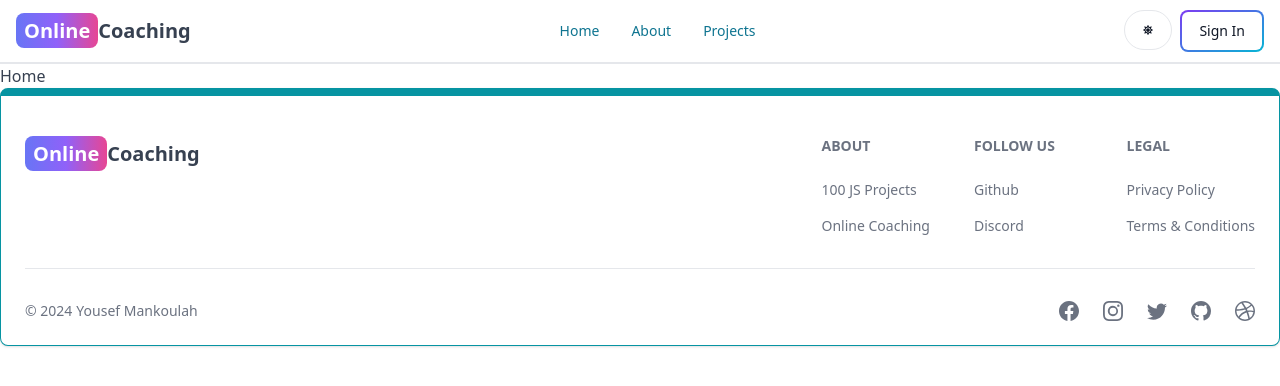
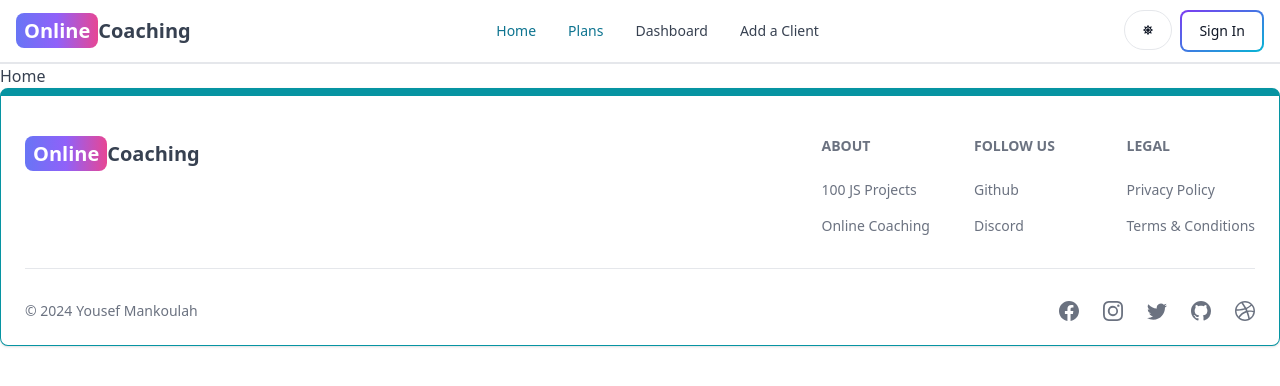
Before and after one commit to yousefmankoulah/Coaching-Manger, a React (Vite) app in the folder client/: page / in a window 1280 px wide. Shown: the top 386 px of the page. Built offline with nearby package versions, Linux system fonts and the light colour scheme.

Commit message:
Update Header.jsx

```diff
--- a/client/src/components/Header.jsx
+++ b/client/src/components/Header.jsx
@@ -87,11 +87,14 @@ export default function Header() {
         <Navbar.Link active={path === '/'} as={'div'}>
           <Link to='/'>Home</Link>
         </Navbar.Link>
-        <Navbar.Link active={path === '/'} as={'div'}>
-          <Link to='/'>About</Link>
+        <Navbar.Link active={path === "/"} as={"div"}>
+          <Link to="/">Plans</Link>
         </Navbar.Link>
-        <Navbar.Link active={path === '/'} as={'div'}>
-          <Link to='/'>Projects</Link>
+        <Navbar.Link active={path === "/dashboard"} as={"div"}>
+          <Link to="/dashboard">Dashboard</Link>
+        </Navbar.Link>
+        <Navbar.Link active={path === "/add-customer"} as={"div"}>
+          <Link to="/add-customer">Add a Client</Link>
         </Navbar.Link>
       </Navbar.Collapse>
     </Navbar>
```
